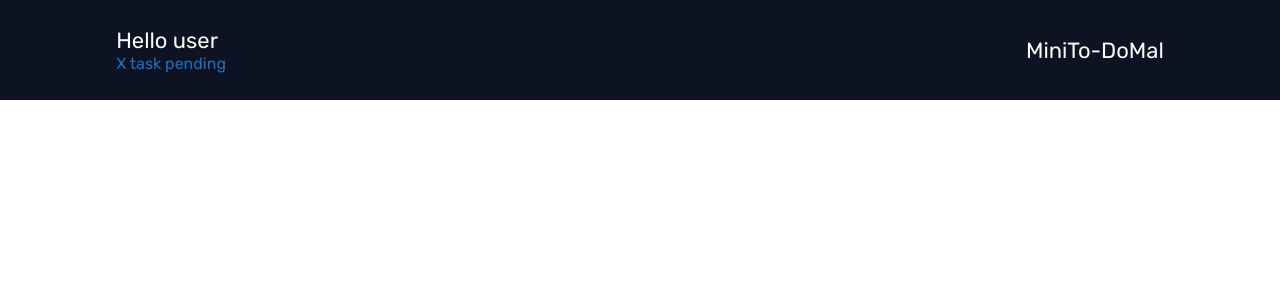
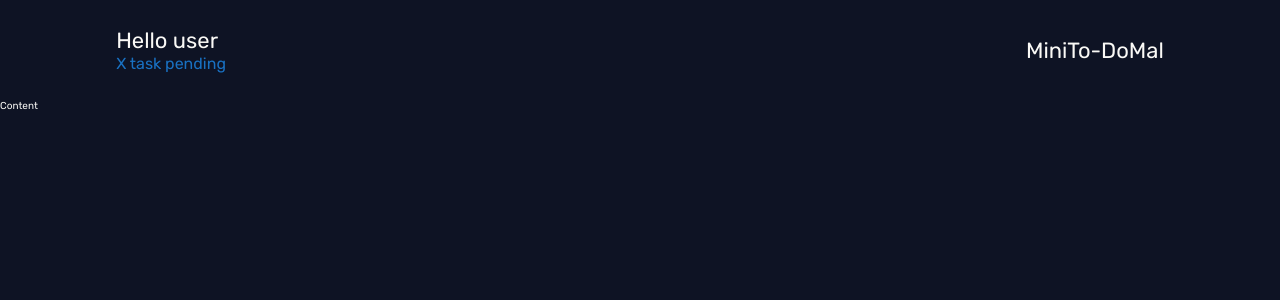
Before and after one commit to MrAghaei/MiniTo-DoMal, a React (Vite) app in the folder minitodomal/: page / in a window 1280 px wide. Shown: the top 300 px of the page. Built offline with nearby package versions, Linux system fonts and the light colour scheme.

Commit message:
[ADD] Content component

```diff
--- a/minitodomal/src/App.jsx
+++ b/minitodomal/src/App.jsx
@@ -2,8 +2,14 @@ import './componenets/NavBar.scss';
 import './main.scss';
 
 import NavBar from './componenets/NavBar.jsx';
+import Content from './componenets/Content.jsx';
 function App() {
-  return <NavBar />;
+  return (
+    <>
+      <NavBar />
+      <Content />
+    </>
+  );
 }
 
 export default App;
--- /dev/null
+++ b/minitodomal/src/componenets/Content.jsx
@@ -0,0 +1,6 @@
+import './Content.scss';
+function Content() {
+  return <div className={'content'}>Content</div>;
+}
+
+export default Content;
--- /dev/null
+++ b/minitodomal/src/componenets/Content.scss
@@ -0,0 +1,7 @@
+@import "src/styles/variables/colors.scss";
+.content{
+  background-color: $main-black;
+  height: 100rem;
+  width: 100%;
+  color: $main-white;
+}
--- a/minitodomal/src/main.scss
+++ b/minitodomal/src/main.scss
@@ -12,5 +12,6 @@ html{
 }
 body{
   font-family: $font-rubik;
+  overflow: hidden
 
 }
```
